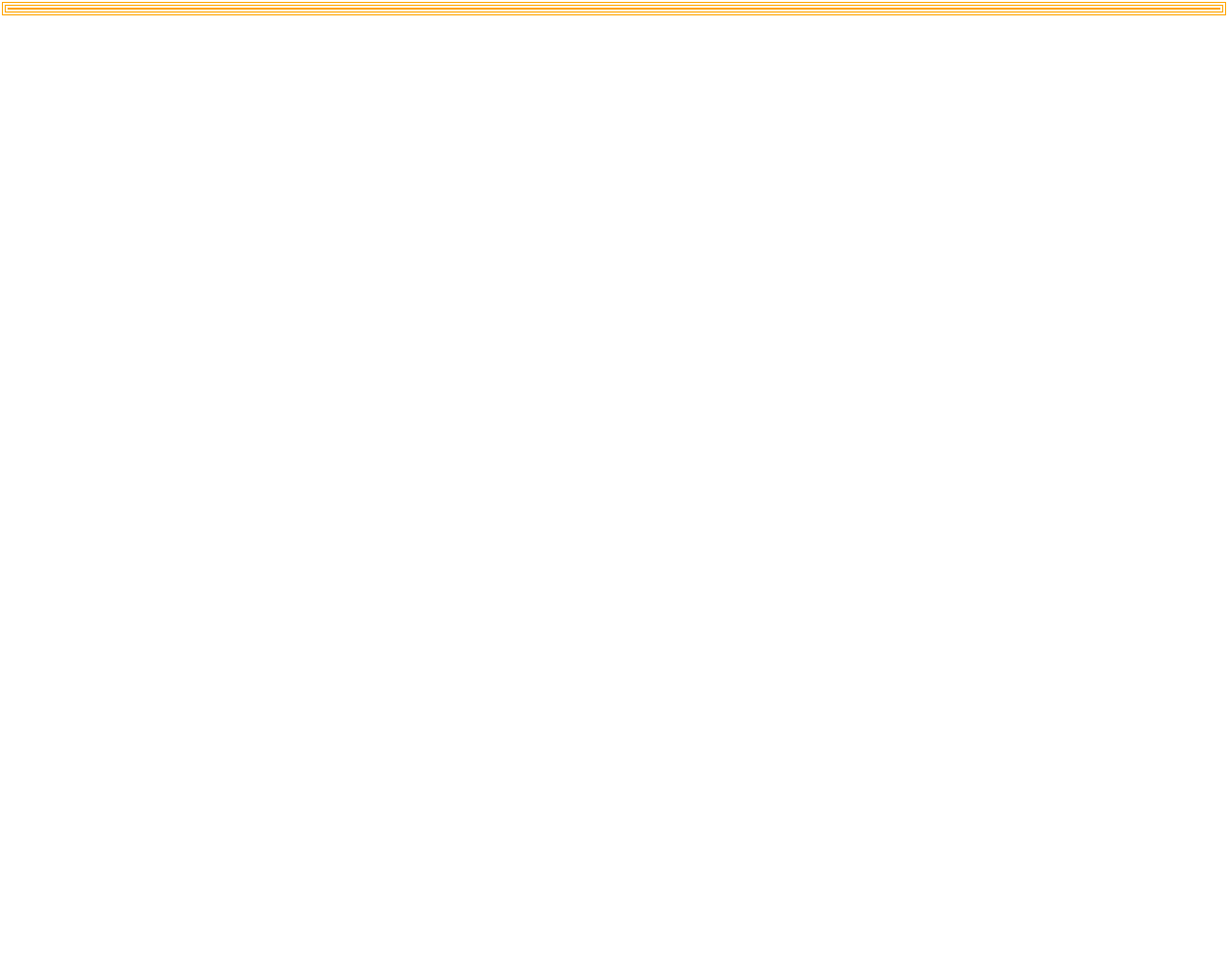
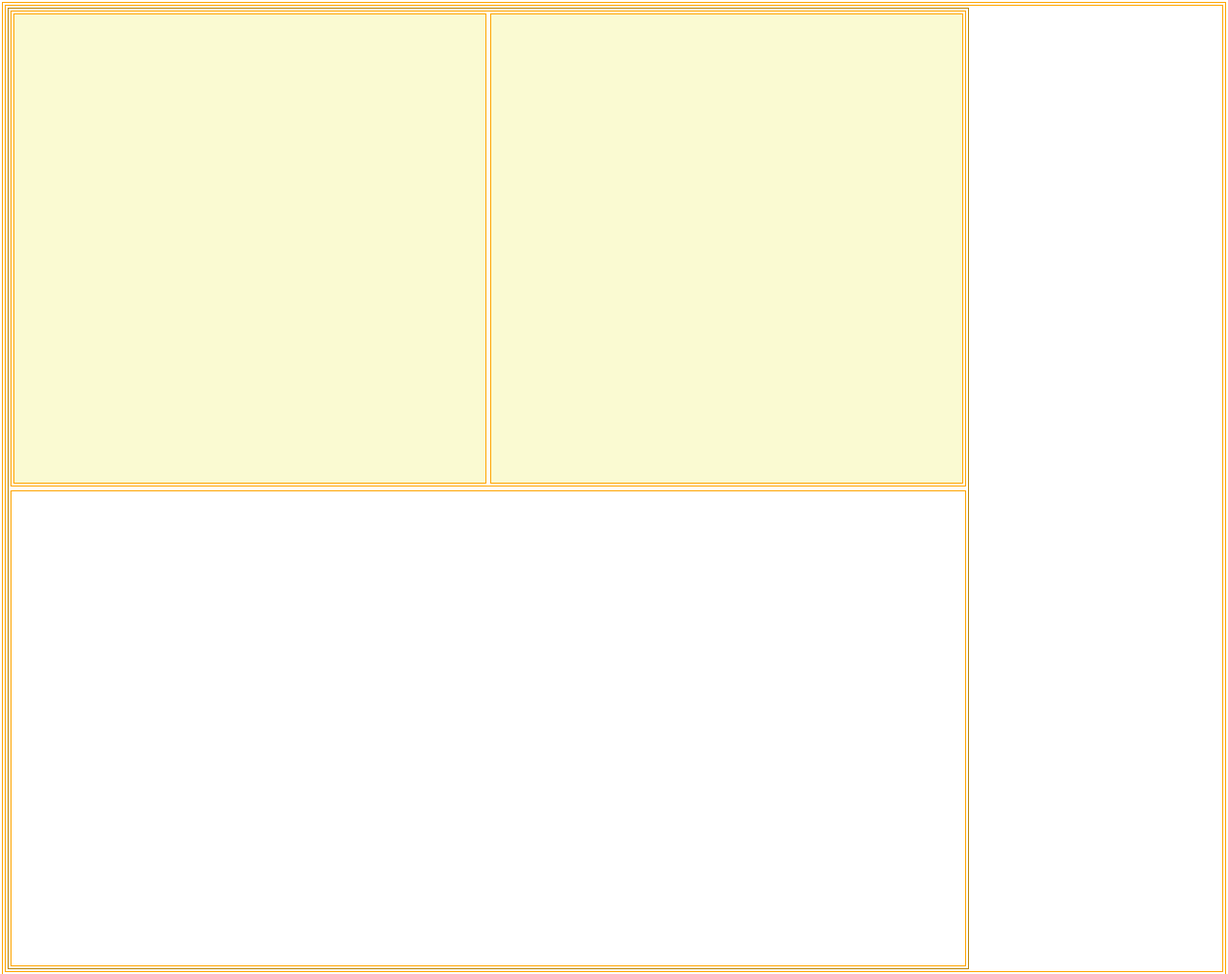
Before and after one commit to silverrowan/odin-etchASketch, a plain HTML site: page index.html in a window 1280 px wide. Shown: the top 1015 px of the page at 96% size. Before the commit the page ends 800 px from the top, so only its background shows below. Drawn offline with Linux system fonts and the light colour scheme.

Commit message:
Setup flexbox structure using dummy divs

```diff
--- a/script.js
+++ b/script.js
@@ -5,6 +5,24 @@
         // create one div gridSize, class "row",
         // iterate gridsize times
             // create div inside row class div, class "column",
+// ===Dummy Divs for flexbox layout===
+let gridContainer = document.querySelector('#container')
+
+let divRow1 = document.createElement('div');
+let divRow2 = document.createElement('div');
+    divRow1.classList.add("row");
+    divRow2.classList.add("row");
+
+let divCol1 = document.createElement('div');
+let divCol2 = document.createElement('div');
+    divCol1.classList.add("column");
+    divCol2.classList.add("column");
+
+    divRow1.appendChild(divCol1);
+    divRow1.appendChild(divCol2);
+
+    gridContainer.appendChild(divRow1);
+    gridContainer.appendChild(divRow2);
 
 // ==============Set Up Mouse Trace==============
 // "hover" effect - make grid divs change color when mouse passes over them, and remain after it leaves
--- a/style.css
+++ b/style.css
@@ -1,11 +1,27 @@
 * {
     border: 1px solid orange;
     margin: 2px;
+    box-sizing: content-box;
 }
 
-/* #container {}
-.row {}
-.column {} */
+#container {
+    height: 1000px;
+    width: 1000px;
+    border: 1px solid darkgoldenrod;
+    display: flex;
+    flex-direction: column;
+}
+
+.row {
+    display: flex;
+    flex: 1;
+}
+
+.column {
+    background-color: lightgoldenrodyellow;
+    flex: 1;
+}
+
 
 .trace {
     background-color: gold;
```
